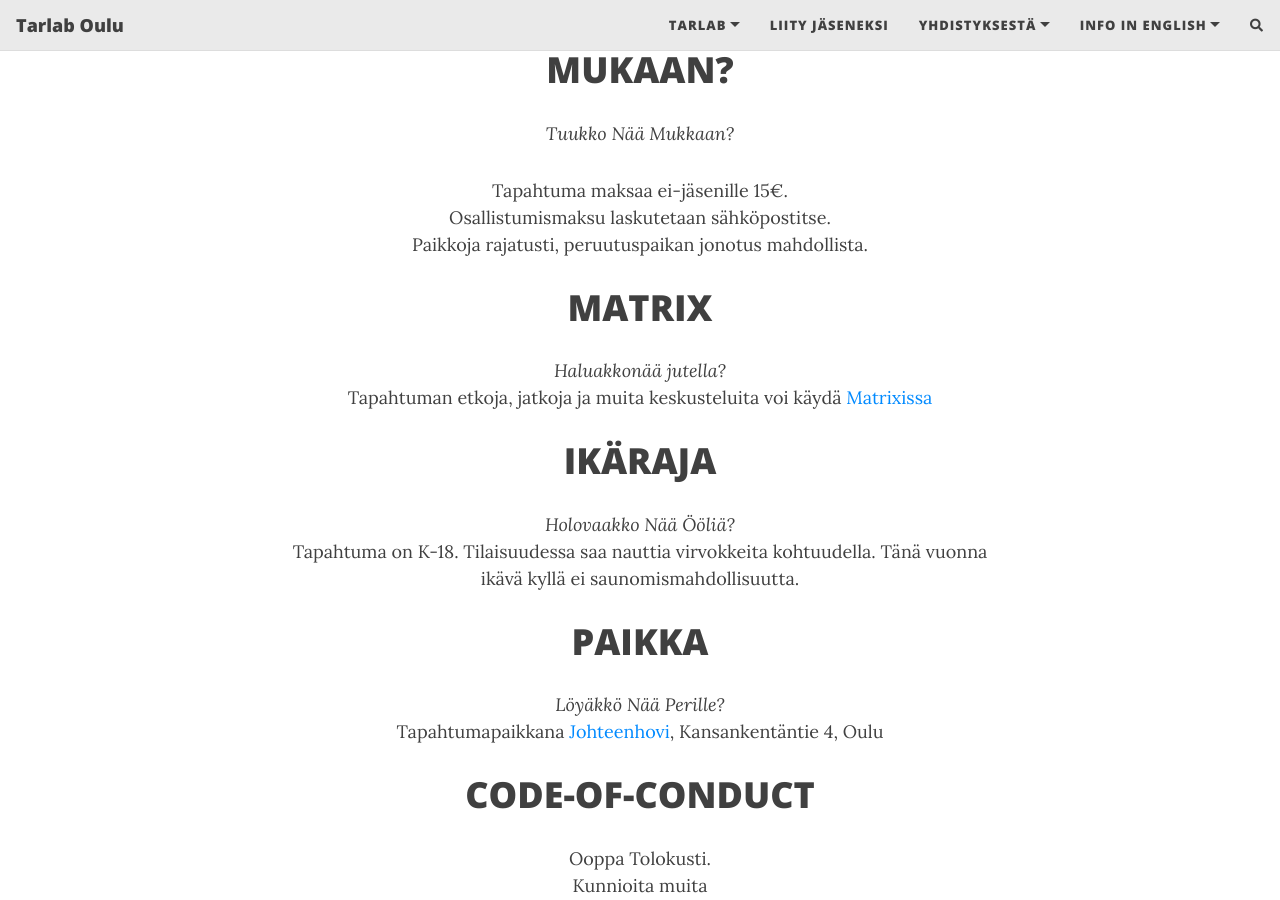
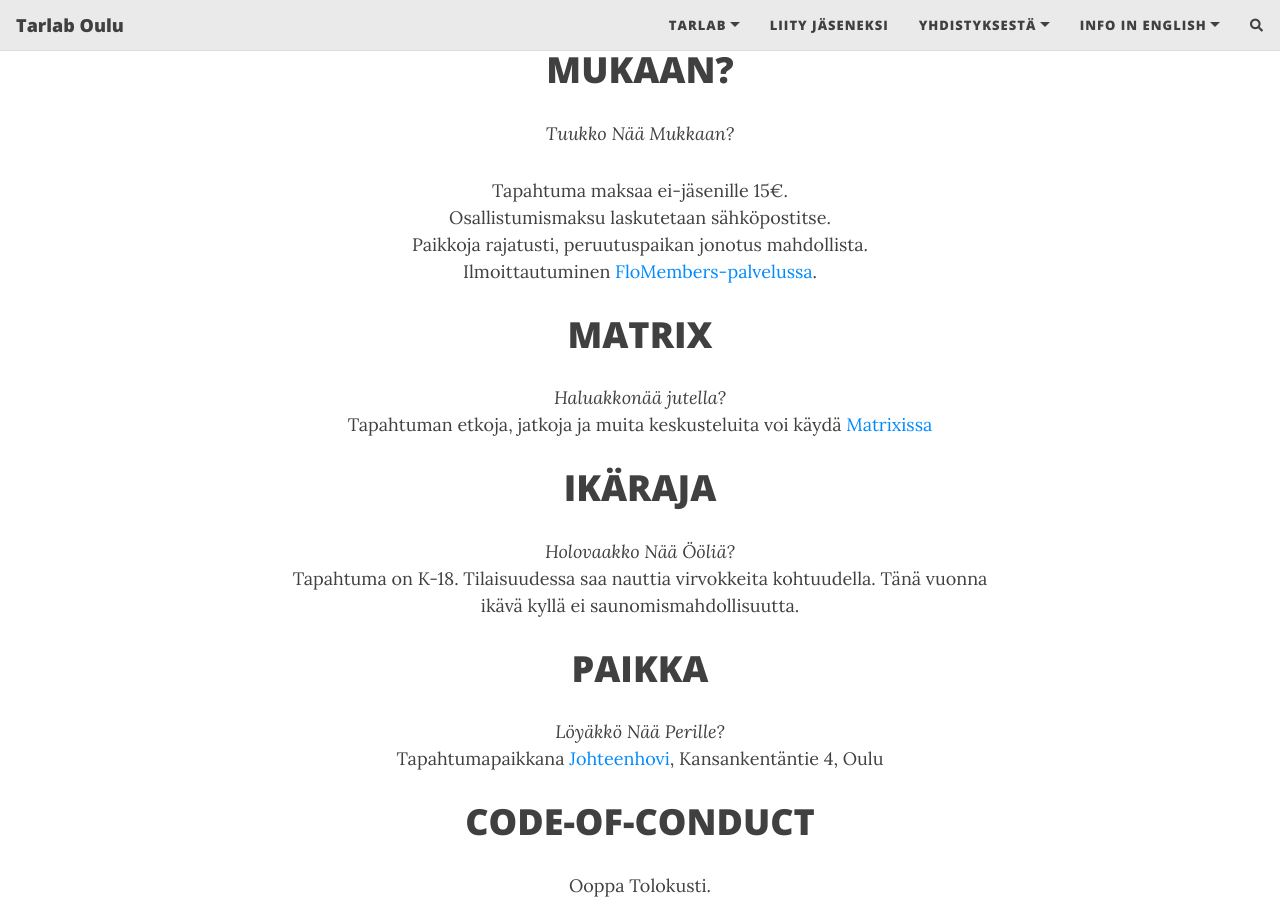
Before and after one commit to Tarlab/tarlab.github.io, a Jekyll site: the page built from _pages/HackAfterDark.md, in a window 1280 px wide and 900 px high, scrolled down 2903 px. Built offline with Jekyll 4.4.1, drawn with Linux system fonts in a browser that asks for light colours; nearby versions of some CDN libraries; comment, search, counter and statistics services are not loaded.

Commit message:
Add sign up link

```diff
--- a/_pages/HackAfterDark.md
+++ b/_pages/HackAfterDark.md
@@ -80,6 +80,7 @@ Tapahtuman järjestäjän saa kiinni osoitteesta had-AT-tarlab.fi
 Tapahtuma maksaa ei-jäsenille 15€.
 Osallistumismaksu laskutetaan sähköpostitse.
 Paikkoja rajatusti, peruutuspaikan jonotus mahdollista.
+Ilmoittautuminen [FloMembers-palvelussa](https://www.flomembers.com/tarlab-oulu/events/register/eccbc87e4b5ce2fe28308fd9f2a7baf3).
 
 # MATRIX
 *Haluakkonää jutella?*
```
